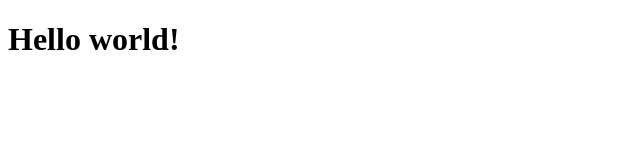
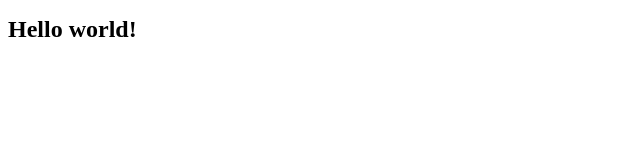
Before and after one commit to dakosyura/project, a plain HTML site: page index.html in a window 1280 px wide. Shown: the whole page, without its empty margins (0-640 px from the left). Drawn offline with Linux system fonts and the light colour scheme.

Commit message:
I added a new fail

```diff
--- a/index.html
+++ b/index.html
@@ -3,6 +3,8 @@
   <head>
     <meta charset="UTF-8" />
     <meta name="viewport" content="width=device-width, initial-scale=1.0" />
+    <meta http-equiv="X-UA-Compatible" content="ie=edge" />
+    <link rel="stylesheet" href="style.css" />
     <title>Document</title>
   </head>
   <body>
--- /dev/null
+++ b/style.css
@@ -0,0 +1,5 @@
+body{
+    background-color:000000;
+    font-family:000000;
+    font-size:12px;
+}
```
